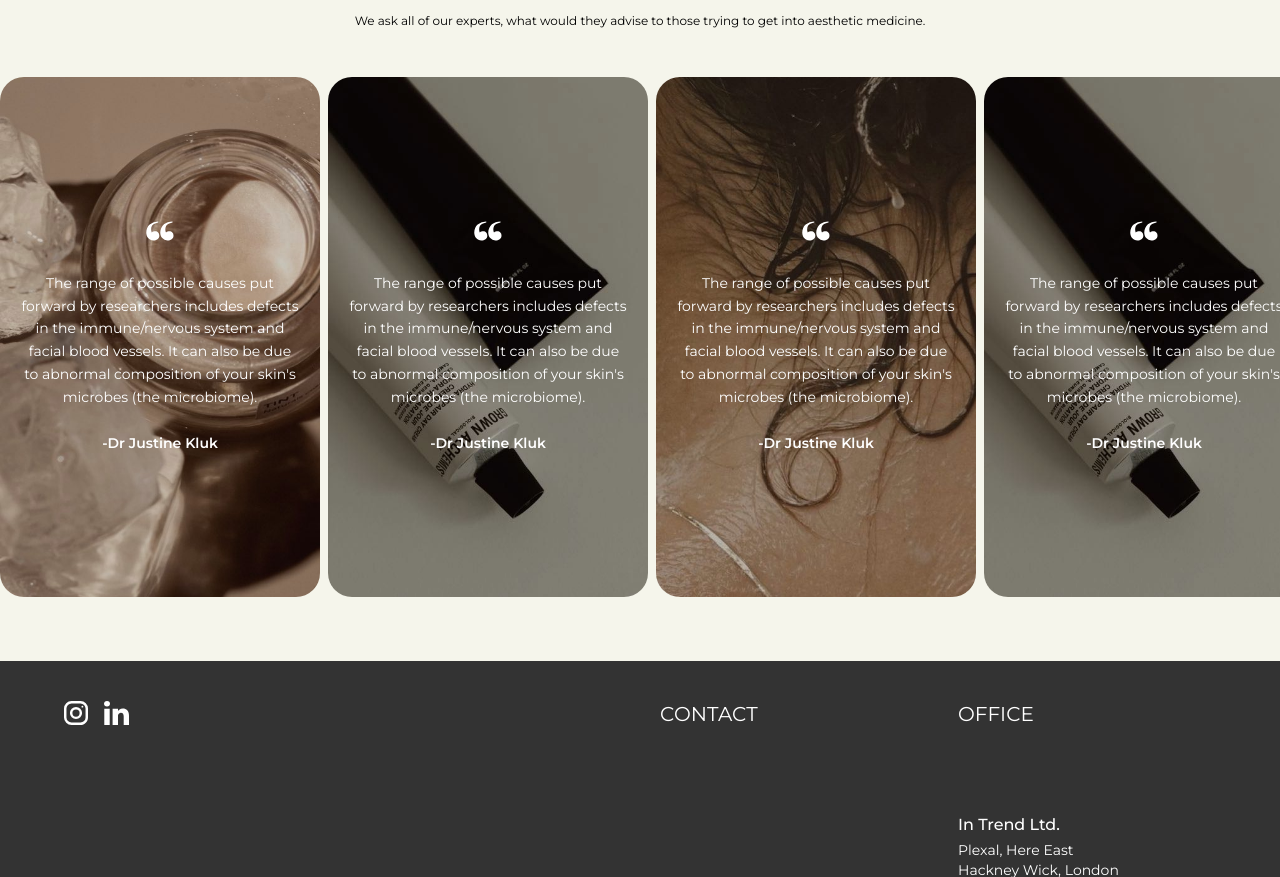
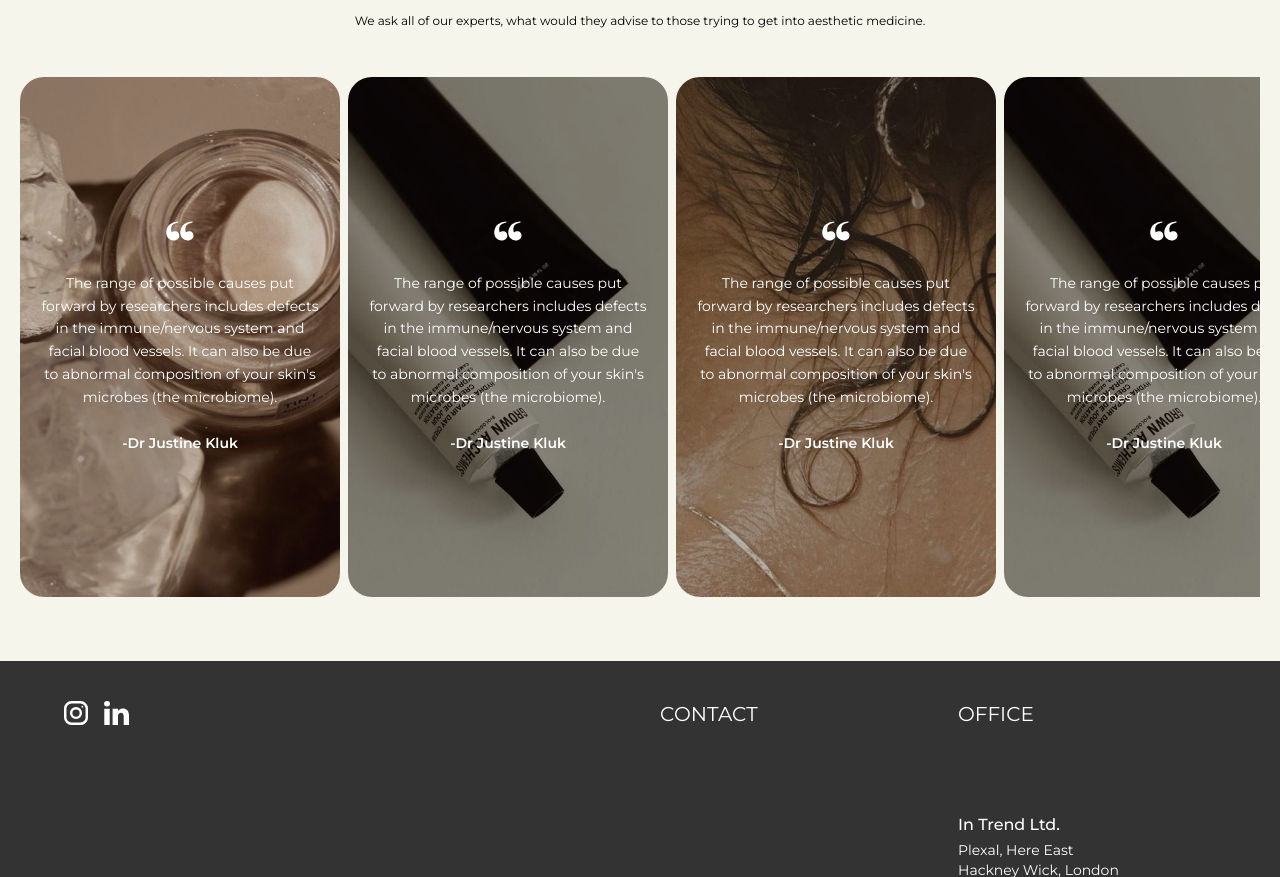
Before and after one commit to pedroalonsoms/in-trend, an Astro site: page /in-trend/our-services in a window 1280 px wide. Shown: the part 7254-8131 px from the top of the page. Built offline with nearby package versions, Linux system fonts and the light colour scheme; Astro itself is replaced by a stand-in of ours.

Commit message:
add expert-qa x padding

```diff
--- a/src/components/ExpertQASection.astro
+++ b/src/components/ExpertQASection.astro
@@ -22,10 +22,7 @@ let i = 0;
     into aesthetic medicine.
   </p>
 
-  <div
-    class="splide mt-12 pb-16 pl-5 sm:pl-0"
-    id="expert-qa-section__carrousel"
-  >
+  <div class="splide mt-12 px-5 pb-16" id="expert-qa-section__carrousel">
     <div class="splide__track">
       <ul class="splide__list">
         <li class="splide__slide">
```
